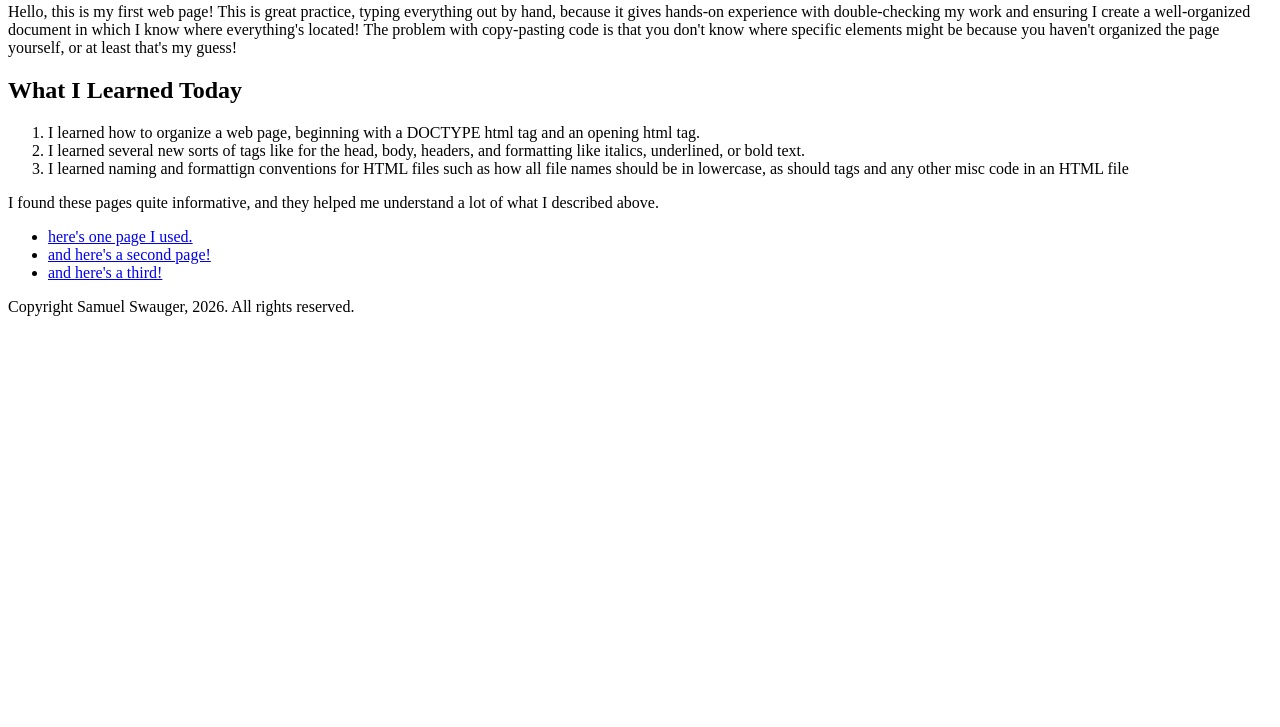
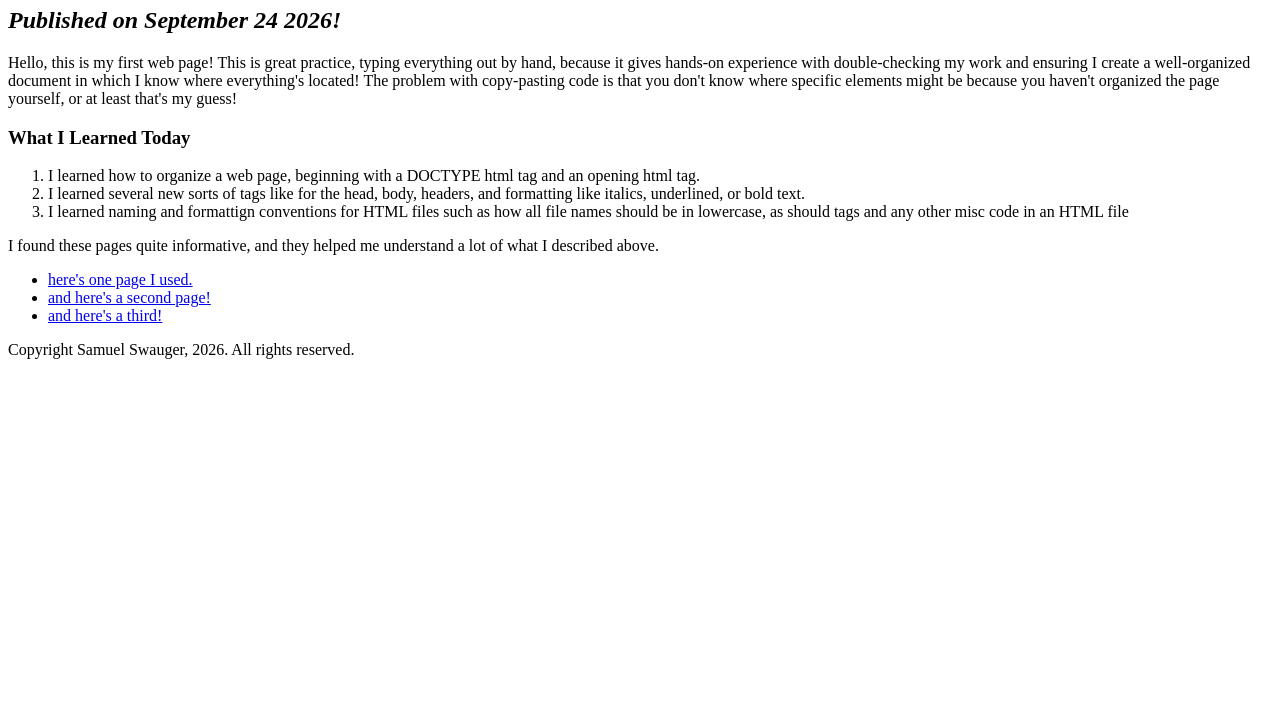
Before and after one commit to samuelswauger/CSIT121, a plain HTML site: page lab02/index.html in a window 1280 px wide. Shown: the part 73-800 px from the top of the page. Drawn offline with Linux system fonts and the light colour scheme.

Commit message:
Add files via upload

```diff
--- a/lab02/index.html
+++ b/lab02/index.html
@@ -1,12 +1,12 @@
 <!DOCTYPE html>
 <html lang="en">
     <head><meta charset="UTF-8"><title>Learning Web Standards</title></head>
-    <body><header>Labs 1 & 2</header>
-    <p><i>Published on September 24 2026!</i></p>
+    <body><header><h1>Labs 1 & 2</h1></header>
+    <h2><i>Published on September 24 2026!</i></h2>
     <main>
     <p>Hello, this is my first web page! This is great practice, typing everything out by hand, because it gives hands-on experience with double-checking my work and ensuring I create a well-organized document in which I know where everything's located! The problem with copy-pasting code is that you don't know where specific elements might be because you haven't organized the page yourself, or at least that's my guess!</p>
     <article>
-    <h1><b>What I Learned Today</b></h1>
+    <h3><b>What I Learned Today</b></h3>
     <ol>
         <li>I learned how to organize a web page, beginning with a DOCTYPE html tag and an opening html tag.</li>
         <li>I learned several new sorts of tags like for the head, body, headers, and formatting like italics, underlined, or bold text.</li>
```
